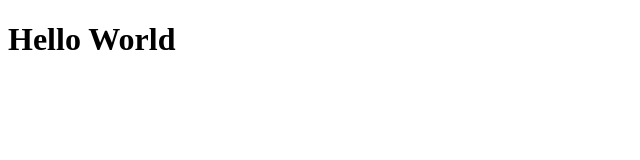
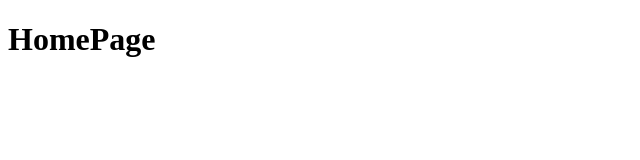
Before and after one commit to Kristin-98/reactWebbApp, a React (Vite) app: page / in a window 1280 px wide. Shown: the top 160 px of the page, without its empty margins (0-640 px from the left). Built offline with nearby package versions, Linux system fonts and the light colour scheme.

Commit message:
Created some pages and component files

```diff
--- /dev/null
+++ b/src/Pages/HomePage.tsx
@@ -0,0 +1,3 @@
+export default function HomePage() {
+    return <h1>HomePage</h1>;
+}
--- /dev/null
+++ b/src/Pages/NotFoundPage.tsx
@@ -0,0 +1,3 @@
+export default function NotFoundPage() {
+    return <h1>NotFoundPage</h1>;
+}
--- a/src/main.tsx
+++ b/src/main.tsx
@@ -1,16 +1,17 @@
-import { StrictMode } from 'react'
-import { createRoot } from 'react-dom/client'
-import { BrowserRouter, Route, Routes } from 'react-router-dom'
+import { StrictMode } from "react";
+import { createRoot } from "react-dom/client";
+import { BrowserRouter, Route, Routes } from "react-router-dom";
+import HomePage from "./Pages/HomePage";
+import NotFoundPage from "./Pages/NotFoundPage";
 
-
-createRoot(document.getElementById('root')!).render(
+createRoot(document.getElementById("root")!).render(
   <StrictMode>
     <BrowserRouter>
       <Routes>
-        <Route path='/' element={<h1>Hello World</h1>}>
-
+        <Route path="/" element={<HomePage />}>
+          <Route path="*" element={<NotFoundPage />} />
         </Route>
       </Routes>
     </BrowserRouter>
-  </StrictMode>,
-)
+  </StrictMode>
+);
```
Also changed, not shown: src/Components/Footer.tsx (added), src/Components/Header.tsx (added).
